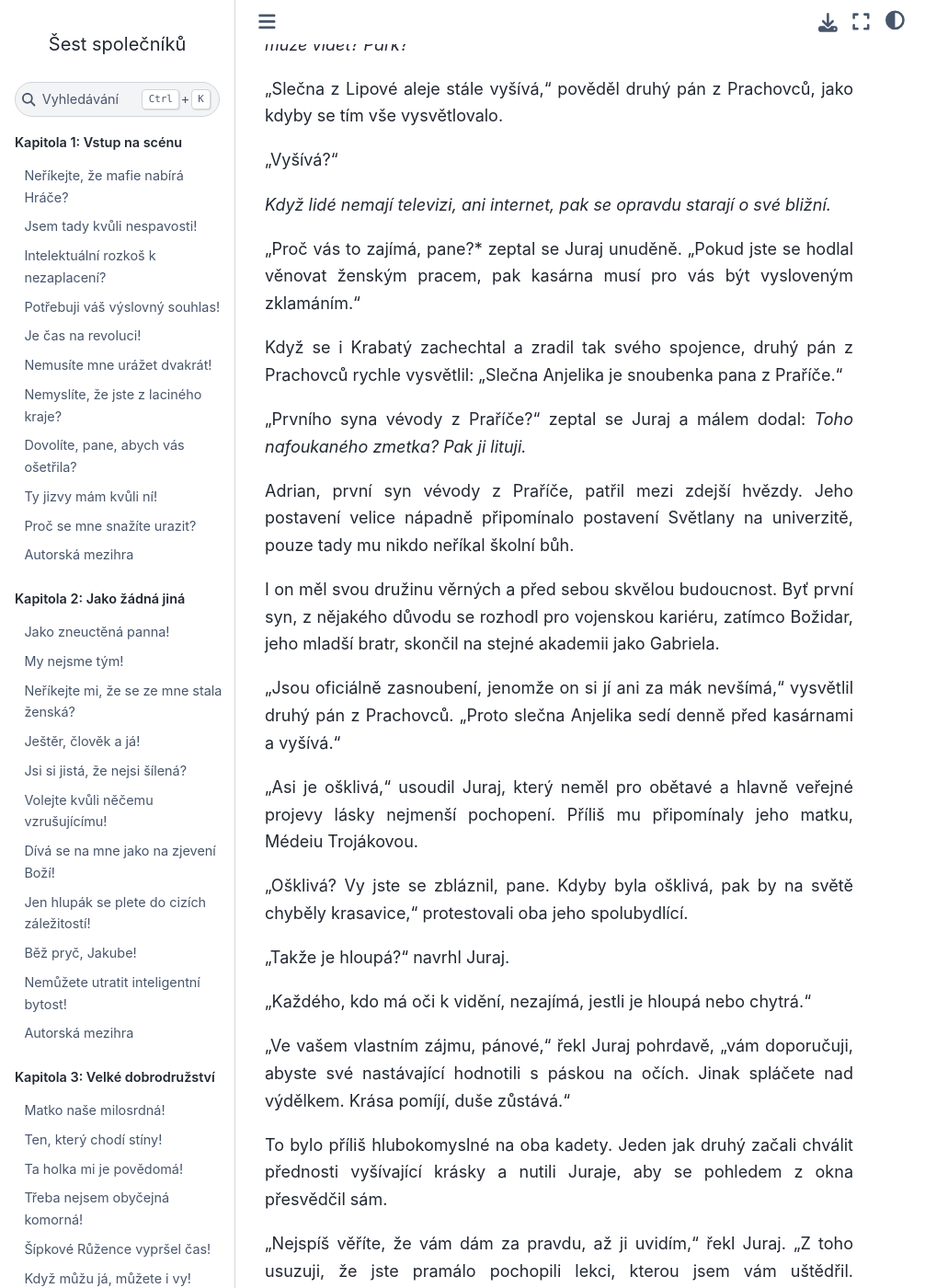
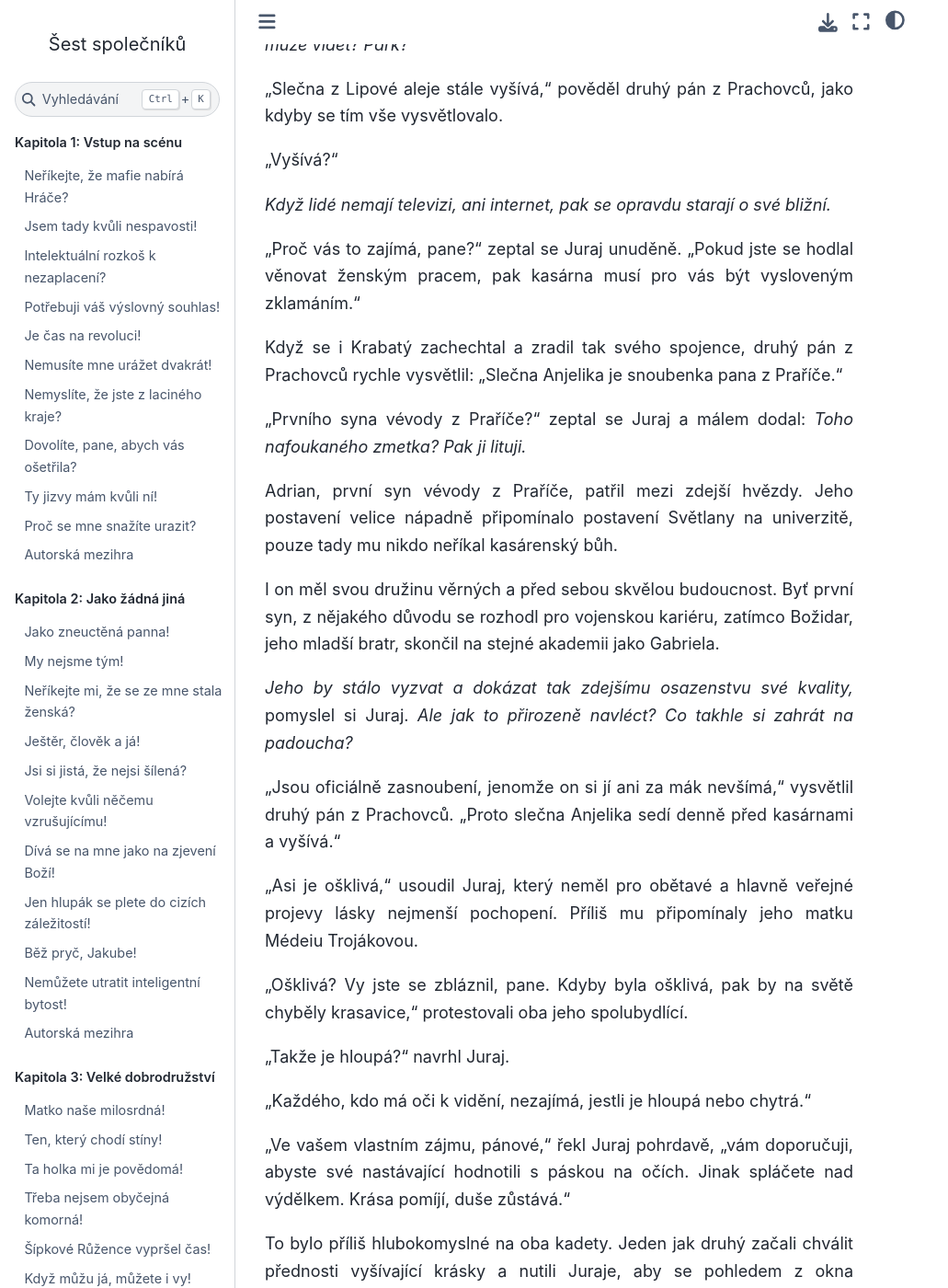
Before and after one commit to hanpari/sest-spolecniku, a Sphinx documentation site: the page built from source/sest_spolecniku/013-pavouci-a-masky/05.md, in a window 1280 px wide and 1400 px high, scrolled down 3551 px. Shown: the whole window at 92% size, without its empty margins (0-1031 px from the left). Built offline with Sphinx 7.4.7 and the Sphinx Book theme 1.1.4, drawn with Linux system fonts in a browser that asks for light colours; pages that are not in the unit, such as notebooks, are missing from menus; some of the changed text lies outside the part shown.

Commit message:
Update 05.md

```diff
--- a/source/sest_spolecniku/013-pavouci-a-masky/05.md
+++ b/source/sest_spolecniku/013-pavouci-a-masky/05.md
@@ -70,19 +70,21 @@ Mladík rychle odskočil od parapetu, u kterého trávil posledních patnáct mi
 
 *Když lidé nemají televizi, ani internet, pak se opravdu starají o své bližní.*
 
-"Proč vás to zajímá, pane?* zeptal se Juraj unuděně. "Pokud jste se hodlal věnovat ženským pracem, pak kasárna musí pro vás být vysloveným zklamáním."
+"Proč vás to zajímá, pane?" zeptal se Juraj unuděně. "Pokud jste se hodlal věnovat ženským pracem, pak kasárna musí pro vás být vysloveným zklamáním."
 
 Když se i Krabatý zachechtal a zradil tak svého spojence, druhý pán z Prachovců rychle vysvětlil: "Slečna Anjelika je snoubenka pana z Praříče."
 
 "Prvního syna vévody z Praříče?" zeptal se Juraj a málem dodal: *Toho nafoukaného zmetka? Pak ji lituji.*
 
-Adrian, první syn vévody z Praříče, patřil mezi zdejší hvězdy. Jeho postavení velice nápadně připomínalo postavení Světlany na univerzitě, pouze tady mu nikdo neříkal školní bůh.
+Adrian, první syn vévody z Praříče, patřil mezi zdejší hvězdy. Jeho postavení velice nápadně připomínalo postavení Světlany na univerzitě, pouze tady mu nikdo neříkal kasárenský bůh.
 
 I on měl svou družinu věrných a před sebou skvělou budoucnost. Byť první syn, z nějakého důvodu se rozhodl pro vojenskou kariéru, zatímco Božidar, jeho mladší bratr, skončil na stejné akademii jako Gabriela.
 
+*Jeho by stálo vyzvat a dokázat tak zdejšímu osazenstvu své kvality,* pomyslel si Juraj. *Ale jak to přirozeně navléct? Co takhle si zahrát na padoucha?*
+
 "Jsou oficiálně zasnoubení, jenomže on si jí ani za mák nevšímá," vysvětlil druhý pán z Prachovců. "Proto slečna Anjelika sedí denně před kasárnami a vyšívá."
 
-"Asi je ošklivá," usoudil Juraj, který neměl pro obětavé a hlavně veřejné projevy lásky nejmenší pochopení. Příliš mu připomínaly jeho matku, Médeiu Trojákovou.
+"Asi je ošklivá," usoudil Juraj, který neměl pro obětavé a hlavně veřejné projevy lásky nejmenší pochopení. Příliš mu připomínaly jeho matku Médeiu Trojákovou.
 
 "Ošklivá? Vy jste se zbláznil, pane. Kdyby byla ošklivá, pak by na světě chyběly krasavice," protestovali oba jeho spolubydlící.
 
```
Also changed, not shown: other parts of source/sest_spolecniku/013-pavouci-a-masky/05.md (+2 -0 lines).
